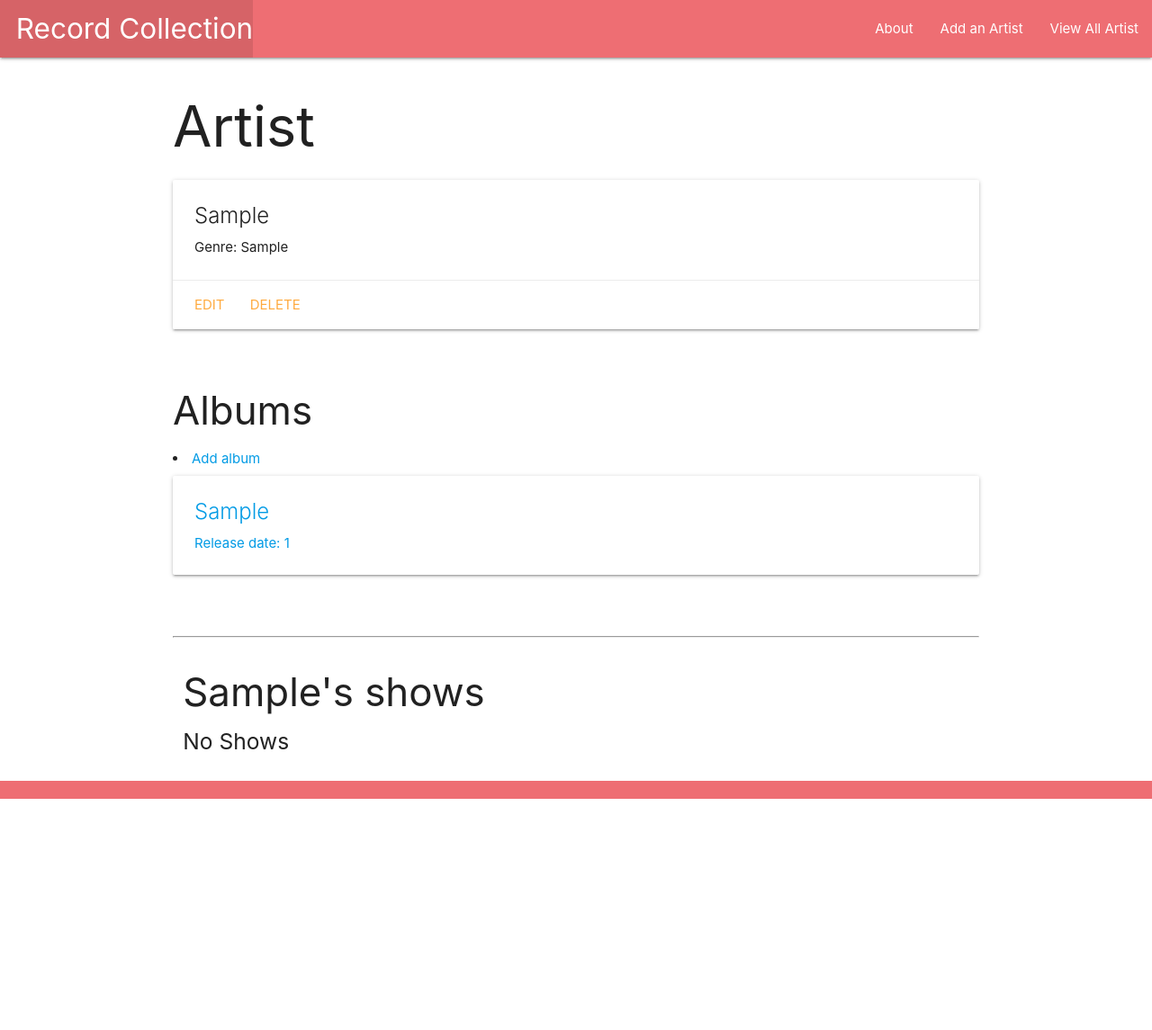
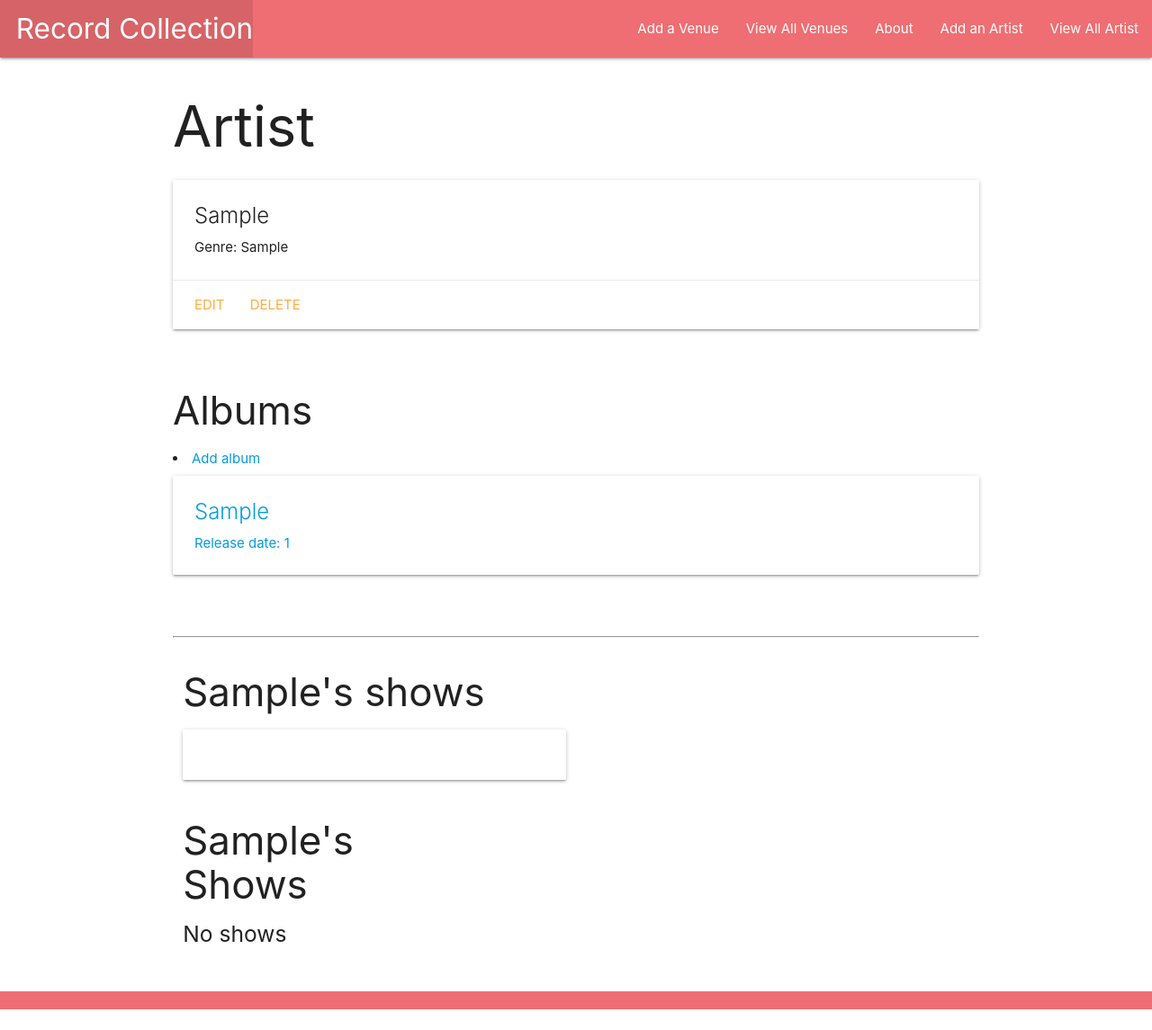
Before and after one commit to nandobrain/myrecordcollection, a Django app: page /artist/1 in a window 1280 px wide. Shown: the whole page at 90% size. Before the commit the page ends 888 px from the top, so only its background shows below. Run offline with Django 4.2, Linux system fonts and the light colour scheme; tables that the repository leaves empty hold one stand-in row (values such as "Sample post").

Commit message:
friday night

```diff
--- a/main_app/models.py
+++ b/main_app/models.py
@@ -5,22 +5,22 @@
 
 # Create your models here.
 
-class Show(models.Model):
+class Venue(models.Model):
+    name = models.CharField(max_length=50)
     city = models.CharField(max_length=50)
-    venue = models.CharField(max_length=50)
 
     def __str__(self):
-        return self.city
+        return self.name
 
     def get_absolute_url(self):
-        return reverse('show_detail', kwargs={'pk': self.id})
+        return reverse('venue_detail', kwargs={'pk': self.id})
 
 
 
 class Artist(models.Model):
     artist = models.CharField(max_length=100)
     genre = models.CharField(max_length=100)
-    shows = models.ManyToManyField(Show)
+    venue = models.ManyToManyField(Venue)
 
 
 
--- a/main_app/templates/album/detail.html
+++ b/main_app/templates/album/detail.html
@@ -5,7 +5,7 @@
 <div class="card">
     <div class="card-content">
       <span class="card-title">{{ album.album }}</span>
-      <p>Genre: {{ album.releaseDate }}</p>
+      <p>Release Date: {{ album.releaseDate }}</p>
 
     </div>
 
--- a/main_app/templates/artist/detail.html
+++ b/main_app/templates/artist/detail.html
@@ -42,8 +42,7 @@
 <div class="row">
   <div class="col s6">
     <h3>{{ artist.artist }}'s shows</h3>
-    {% if artist.show.count %}
-      {% for show in artist.shows.all %}
+
         <div class="card">
           <div class="card-content">
             <span class="card-title">
@@ -51,10 +50,35 @@
             </span>
           </div>
         </div>
+
+
+
+    <div class="row">
+        <div class="col s6">
+          <h3>{{ artist.artist }}'s Shows</h3>
+          {% if artist.venues.count %}
+            {% for venue in venue.venues.all %}
+              <div class="card">
+                <div class="card-content">
+                  <span class="card-title">
+                    A <span>{{ venue.city }}</span> {{ venue.name }}
+                  </span>
+                </div>
+                <div class="card-action">
+                  <form action="{% url 'disassoc_venue' artist.id venue.id %}" method="POST">
+                    {% csrf_token %}
+                    <button type="submit" class="btn">Remove</button>
+                  </form>
+                </div>
+              </div>
             {% endfor %}
           {% else %}
-      <h5>No Shows </h5>
+            <h5>No shows</h5>
           {% endif %}
+        </div>
+        <!-- Available venues will come after this line -->
 
+        </div>
+      </div>
 
 {% endblock %}
--- a/main_app/templates/artist/index.html
+++ b/main_app/templates/artist/index.html
@@ -1,7 +1,7 @@
 {% extends 'base.html' %}
 {% block content %}
 
-<h1>Artist List</h1>
+<h1>Artist </h1>
 
 {% for artist in artist %}
   <div class="card">
--- a/main_app/templates/base.html
+++ b/main_app/templates/base.html
@@ -19,6 +19,8 @@
           <li><a href="{% url 'home' %}" class="left brand-logo">&nbsp;&nbsp;Record Collection</a></li>
         </ul>
         <ul class="right">
+          <li><a href="{% url 'venue_create' %}">Add a Venue</a></li>
+          <li><a href="{% url 'venue_index' %}">View All Venues</a></li>
           <li><a href="{% url 'about' %}">About</a></li>
           <li><a href="{% url 'artist_create' %}"> Add an Artist</a></li>
           <li><a href="{% url 'index' %}">View All Artist </a></li>
--- a/main_app/urls.py
+++ b/main_app/urls.py
@@ -14,4 +14,9 @@
     path('album/<int:pk>/update.', views.AlbumUpdate.as_view(), name='album_upgrade'),
     path('album/<int:pk>/delete.', views.AlbumDelete.as_view(), name='album_delete'),
     path('album/<int:album_id>', views.album_detail, name='album_detail'),
+    path('venue/', views.VenueList.as_view(), name='venue_index'),
+    path('venue/<int:pk>/', views.VenueDetail.as_view(), name='venue_detail'),
+    path('venue/create/', views.VenueCreate.as_view(), name='venue_create'),
+    path('venue/<int:pk>/update/', views.VenueUpdate.as_view(), name='venue_update'),
+    path('venue/<int:pk>/delete/', views.VenueDelete.as_view(), name='venue_delete'),
 ]
--- a/main_app/views.py
+++ b/main_app/views.py
@@ -1,6 +1,7 @@
 from django.shortcuts import render, redirect
 from django.views.generic.edit import CreateView, UpdateView, DeleteView
-from .models import Artist, Album
+from django.views.generic import ListView, DetailView
+from .models import Artist, Album, Venue
 
 artist = [
     {'artist': 'Judas Priest', 'genre': 'Metal'},
@@ -60,3 +61,21 @@
 class AlbumDelete(DeleteView):
     model = Album
     success_url = '/album'
+
+class VenueList(ListView):
+  model = Venue
+
+class VenueDetail(DetailView):
+  model = Venue
+
+class VenueCreate(CreateView):
+  model = Venue
+  fields = '__all__'
+
+class VenueUpdate(UpdateView):
+  model = Venue
+  fields = ['name', 'city']
+
+class VenueDelete(DeleteView):
+  model = Venue
+  success_url = '/venue'
```
Also changed, not shown: main_app/templates/main_app/venue_detail.html (added, +20 -0 lines), main_app/templates/main_app/venue_form.html (added, +21 -0 lines), main_app/templates/main_app/venue_list.html (added, +17 -0 lines). Lines whose indentation alone changed are shown as unchanged.
